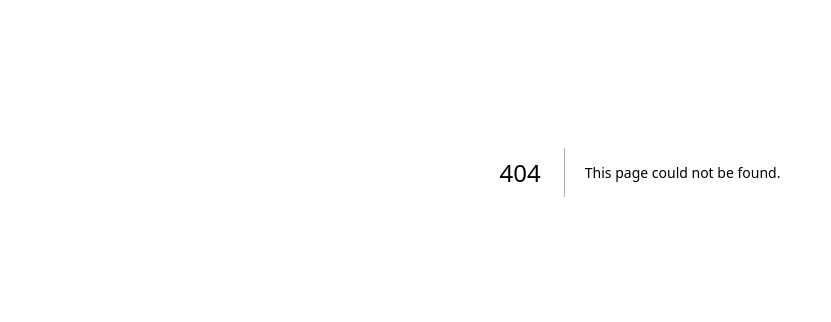
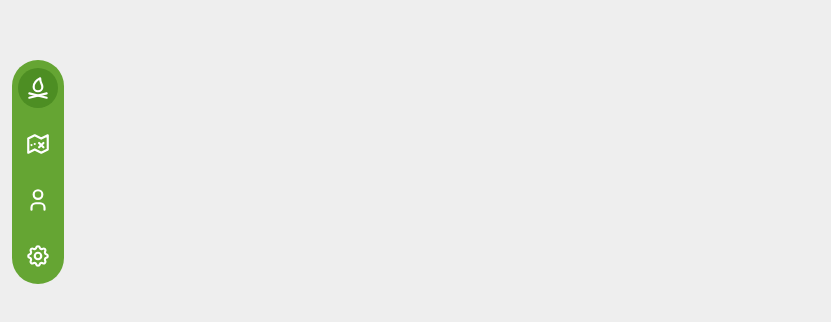
Before and after one commit to MadStoneDev/dungeon-central, a Next.js app: page /campfire in a window 1280 px wide. Before the commit this address had no page. Shown: the part 228-550 px from the top of the page, without its empty margins (0-831 px from the left). Built offline with nearby package versions, Linux system fonts and the light colour scheme.

Commit message:
nav setup

```diff
--- a/package.json
+++ b/package.json
@@ -11,6 +11,7 @@
   "dependencies": {
     "@tabler/icons-react": "^3.28.1",
     "next": "15.1.5",
+    "next-themes": "^0.4.4",
     "react": "^19.0.0",
     "react-dom": "^19.0.0"
   },
--- /dev/null
+++ b/src/app/(private)/campfire/page.tsx
@@ -0,0 +1,5 @@
+import MainNavigation from "@/components/main-navigation";
+
+export default function Campfire() {
+  return <main className={`flex-1`}></main>;
+}
--- /dev/null
+++ b/src/app/(private)/layout.tsx
@@ -0,0 +1,16 @@
+import MainNavigation from "@/components/main-navigation";
+
+export default function AuthenticatedLayout({
+  children,
+}: {
+  children: React.ReactNode;
+}) {
+  return (
+    <div
+      className={`flex-grow p-3 flex flex-row items-center w-full h-dvh bg-tabletop-off-white dark:bg-tabletop-black`}
+    >
+      <MainNavigation />
+      {children}
+    </div>
+  );
+}
--- a/src/app/layout.tsx
+++ b/src/app/layout.tsx
@@ -1,6 +1,7 @@
 import type { Metadata } from "next";
 import { Oswald, Uncial_Antiqua } from "next/font/google";
 import "./globals.css";
+import { ThemeProvider } from "@/components/theme-provider";
 
 const oswald = Oswald({
   variable: "--font-oswald",
@@ -25,11 +26,18 @@ export default function RootLayout({
   children: React.ReactNode;
 }>) {
   return (
-    <html lang="en">
+    <html lang="en" suppressHydrationWarning>
       <body
         className={`${oswald.variable} ${uncialAntiqua.variable} antialiased`}
       >
-        {children}
+        <ThemeProvider
+          attribute="class"
+          defaultTheme="system"
+          enableSystem
+          disableTransitionOnChange
+        >
+          {children}
+        </ThemeProvider>
       </body>
     </html>
   );
--- /dev/null
+++ b/src/components/main-navigation.tsx
@@ -0,0 +1,121 @@
+"use client";
+
+import { useState } from "react";
+
+import {
+  IconCampfire,
+  IconMapRoute,
+  IconSettings,
+  IconUser,
+} from "@tabler/icons-react";
+import Link from "next/link";
+
+export default function MainNavigation() {
+  // States
+  const [activeItem, setActiveItem] = useState(0);
+  const [showCampaigns, setShowCampaigns] = useState(false);
+
+  // Functions
+  const handleNavigation = (item: number) => {
+    setActiveItem(item);
+    setShowCampaigns(item === 1);
+  };
+
+  return (
+    <nav
+      className={`relative flex flex-row items-center gap-2 w-[115px] transition-all duration-300 ease-in-out`}
+    >
+      <section
+        className={`px-1.5 py-2 flex flex-col items-center gap-4 bg-tabletop-green rounded-full text-white transition-all duration-300 ease-in-out z-50`}
+      >
+        <button
+          type="button"
+          className={`grid place-content-center min-w-10 min-h-10 ${
+            activeItem === 0 ? "bg-tabletop-green-dark" : ""
+          } rounded-full transition-all duration-300 ease-in-out`}
+          onClick={() => handleNavigation(0)}
+        >
+          <IconCampfire size={26} />
+        </button>
+
+        <button
+          type="button"
+          className={`grid place-content-center min-w-10 min-h-10 ${
+            activeItem === 1 ? "bg-tabletop-green-dark" : ""
+          } rounded-full transition-all duration-300 ease-in-out`}
+          onClick={() => handleNavigation(1)}
+        >
+          <IconMapRoute size={26} />
+        </button>
+
+        <button
+          type="button"
+          className={`grid place-content-center min-w-10 min-h-10 ${
+            activeItem === 2 ? "bg-tabletop-green-dark" : ""
+          } rounded-full transition-all duration-300 ease-in-out`}
+          onClick={() => handleNavigation(2)}
+        >
+          <IconUser size={26} />
+        </button>
+
+        <button
+          type="button"
+          className={`grid place-content-center min-w-10 min-h-10 ${
+            activeItem === 3 ? "bg-tabletop-green-dark" : ""
+          } rounded-full transition-all duration-300 ease-in-out`}
+          onClick={() => handleNavigation(3)}
+        >
+          <IconSettings size={26} />
+        </button>
+      </section>
+
+      <section
+        className={`absolute ${
+          showCampaigns ? "left-[60px] max-h-[999px]" : "left-0 max-h-0"
+        } px-1.5 py-2 flex flex-col items-center gap-4 bg-tabletop-black dark:bg-white rounded-full text-white transition-all duration-300 ease-in-out overflow-hidden`}
+      >
+        <button
+          type="button"
+          className={`grid place-content-center min-w-10 min-h-10 bg-tabletop-green-dark rounded-full`}
+        >
+          <IconMapRoute size={26} />
+        </button>
+
+        <button
+          type="button"
+          className={`grid place-content-center min-w-10 min-h-10 bg-tabletop-green-dark rounded-full`}
+        >
+          <IconMapRoute size={26} />
+        </button>
+
+        <button
+          type="button"
+          className={`grid place-content-center min-w-10 min-h-10 bg-tabletop-green-dark rounded-full`}
+        >
+          <IconMapRoute size={26} />
+        </button>
+
+        <button
+          type="button"
+          className={`grid place-content-center min-w-10 min-h-10 bg-tabletop-green-dark rounded-full`}
+        >
+          <IconMapRoute size={26} />
+        </button>
+
+        <button
+          type="button"
+          className={`grid place-content-center min-w-10 min-h-10 bg-tabletop-green-dark rounded-full`}
+        >
+          <IconMapRoute size={26} />
+        </button>
+
+        <button
+          type="button"
+          className={`grid place-content-center min-w-10 min-h-10 bg-tabletop-green-dark rounded-full`}
+        >
+          <IconMapRoute size={26} />
+        </button>
+      </section>
+    </nav>
+  );
+}
--- /dev/null
+++ b/src/components/theme-provider.tsx
@@ -0,0 +1,11 @@
+"use client";
+
+import * as React from "react";
+import { ThemeProvider as NextThemesProvider } from "next-themes";
+
+export function ThemeProvider({
+  children,
+  ...props
+}: React.ComponentProps<typeof NextThemesProvider>) {
+  return <NextThemesProvider {...props}>{children}</NextThemesProvider>;
+}
--- a/tailwind.config.ts
+++ b/tailwind.config.ts
@@ -14,6 +14,8 @@ export default {
         accent: ["Uncial Antiqua"],
       },
       colors: {
+        "tabletop-green": "#65A533",
+        "tabletop-green-dark": "#4D8E23",
         "tabletop-red": "#DE1601",
         "tabletop-red-light": "#FF4848",
         "tabletop-red-dark": "#AC1606",
```
Also changed, not shown: 1 other file (tests, documents, lock files or other folders).
